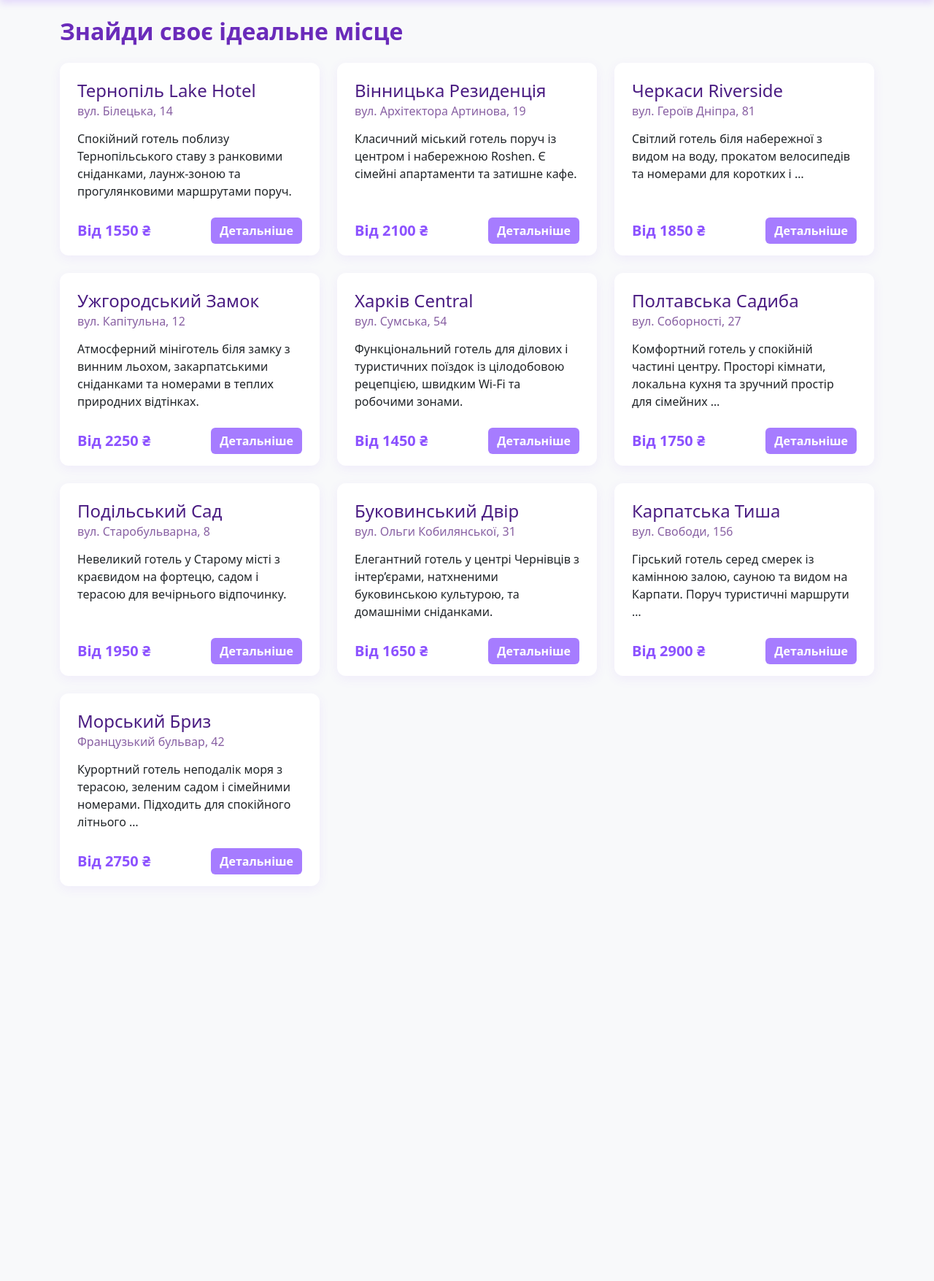
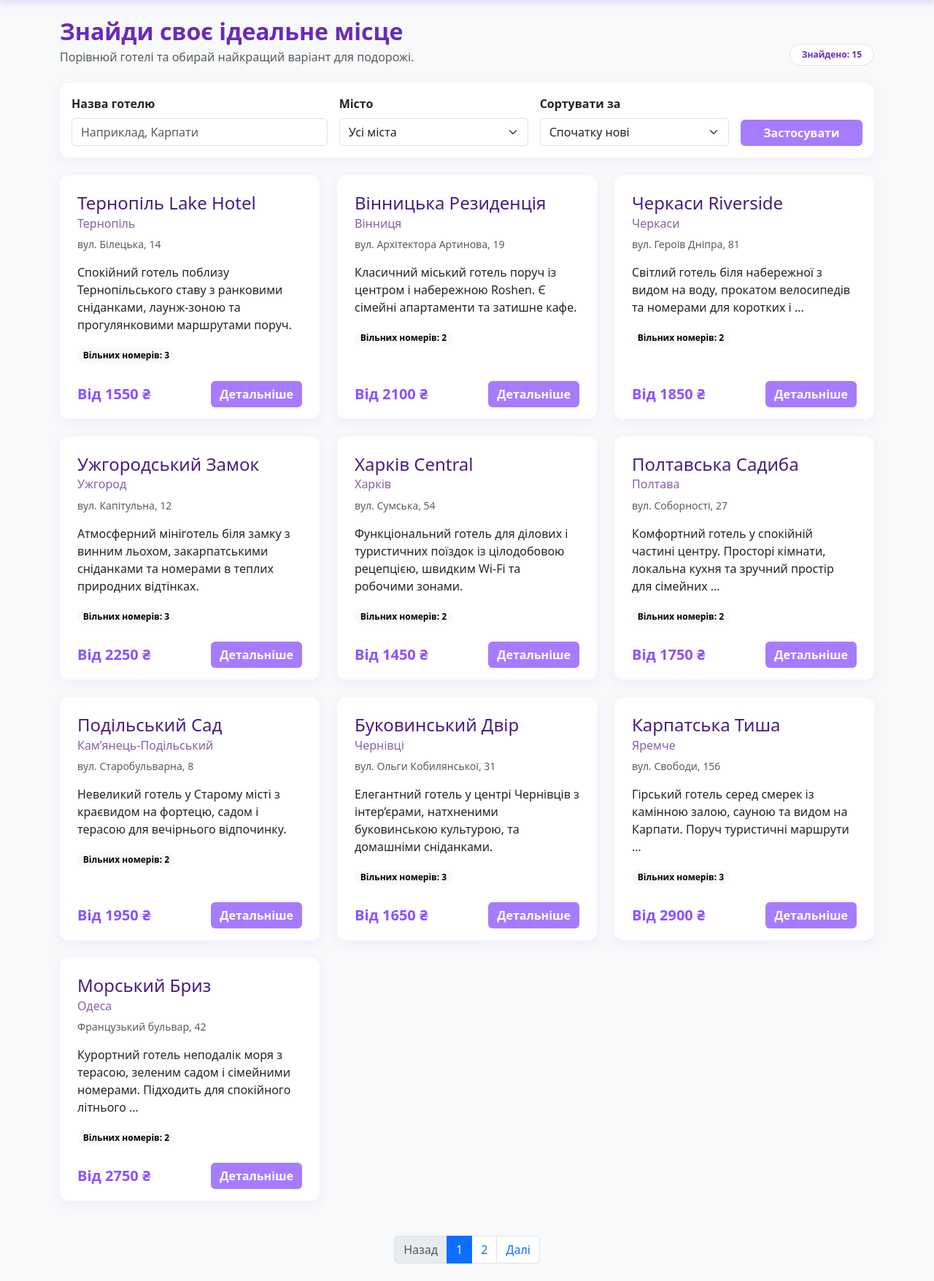
Before and after one commit to Noi1-3/Booking, a Django app: page /hotels/ in a window 1280 px wide. Shown: the part 56-1811 px from the top of the page at 73% size. Before the commit the page ends 1254 px from the top, so only its background shows below. Run offline with Django 5.2, Linux system fonts and the light colour scheme; data comes from the database, SQL or seed files in the repository; both versions use the stored data as it was after the commit.

Commit message:
Add sort UI on frontend, add stock hotels info

```diff
--- a/hotels/views/hotel.py
+++ b/hotels/views/hotel.py
@@ -1,6 +1,6 @@
 from django.contrib import messages
 from django.contrib.messages.views import SuccessMessageMixin
-from django.db.models import F, Min, Q
+from django.db.models import Count, F, Min, Q
 from django.urls import reverse_lazy
 from django.utils.translation import gettext as _
 from django.utils.translation import gettext_lazy as _l
@@ -33,6 +33,17 @@ class HotelListView(ListView):
     context_object_name = 'hotels'
     paginate_by = 10
 
+    SORT_OPTIONS = {
+        'newest': ('-created_at', 'id'),
+        'oldest': ('created_at', 'id'),
+        'title_asc': ('title', 'id'),
+        'title_desc': ('-title', 'id'),
+        'city_asc': ('city', 'title', 'id'),
+        'price_asc': (F('min_price').asc(nulls_last=True), 'title', 'id'),
+        'price_desc': (F('min_price').desc(nulls_last=True), 'title', 'id'),
+        'availability_desc': ('-available_rooms', 'title', 'id'),
+    }
+
     def get_queryset(self):
         queryset = (
             super().get_queryset()
@@ -41,30 +52,44 @@ class HotelListView(ListView):
                 min_price=Min(
                     'rooms__price_per_night',
                     filter=Q(rooms__is_available=True)
-                )
+                ),
+                available_rooms=Count(
+                    'rooms',
+                    filter=Q(rooms__is_available=True),
+                    distinct=True,
+                ),
             )
         )
 
-        city = self.request.GET.get('city')
-        title = self.request.GET.get('title')
+        city = self.request.GET.get('city', '').strip()
+        title = self.request.GET.get('title', '').strip()
 
         if city:
             queryset = queryset.filter(city__iexact=city)
         if title:
             queryset = queryset.filter(title__icontains=title)
 
-        sort = self.request.GET.get('sort')
+        sort = self.request.GET.get('sort', 'newest')
+        ordering = self.SORT_OPTIONS.get(sort, self.SORT_OPTIONS['newest'])
+        return queryset.order_by(*ordering)
 
-        if sort == 'price_asc':
-            queryset = queryset.order_by(F('min_price').asc(nulls_last=True))
-        elif sort == 'price_desc':
-            queryset = queryset.order_by(F('min_price').desc(nulls_last=True))
-        elif sort == 'date_asc':
-            queryset = queryset.order_by('created_at')
-        else:
-            queryset = queryset.order_by('-created_at')
+    def get_context_data(self, **kwargs):
+        context = super().get_context_data(**kwargs)
+        context['cities'] = (
+            Hotel.objects.exclude(city='')
+            .order_by('city')
+            .values_list('city', flat=True)
+            .distinct()
+        )
+        requested_sort = self.request.GET.get('sort', 'newest')
+        context['current_sort'] = (
+            requested_sort if requested_sort in self.SORT_OPTIONS else 'newest'
+        )
 
-        return queryset
+        query_params = self.request.GET.copy()
+        query_params.pop('page', None)
+        context['query_string'] = query_params.urlencode()
+        return context
 
 
 class HotelDetailView(DetailView):
--- a/templates/hotels/hotel_detail.html
+++ b/templates/hotels/hotel_detail.html
@@ -38,7 +38,7 @@
     <div class="col">
         <div class="card card-lilac card-hover h-100 p-3 flex-column d-flex">
             <h4 style="color: #4a1c82;">Номер {{ room.room_number }}</h4>
-            <p class="mb-1">Місткість: {{ room.capacity }} чол.</p>
+            <p class="mb-1">Місткість: {{ room.capacity }} ос.</p>
             <p class="fw-bold mb-3" style="color: #8c52ff;">{{ room.price_per_night }} ₴ / ніч</p>
 
             <div class="mt-auto">
--- a/templates/hotels/hotel_list.html
+++ b/templates/hotels/hotel_list.html
@@ -3,7 +3,53 @@
 {% block title %}Наші готелі{% endblock %}
 
 {% block content %}
-<h2 class="text-lilac mb-4 fw-bold">Знайди своє ідеальне місце</h2>
+<div class="d-flex flex-column flex-lg-row justify-content-between align-items-lg-end gap-2 mb-4">
+    <div>
+        <h2 class="text-lilac mb-1 fw-bold">Знайди своє ідеальне місце</h2>
+        <p class="text-muted mb-0">Порівнюй готелі та обирай найкращий варіант для подорожі.</p>
+    </div>
+    <span class="badge rounded-pill bg-white text-lilac border px-3 py-2">
+        Знайдено: {{ paginator.count }}
+    </span>
+</div>
+
+<form method="get" class="card card-lilac p-3 mb-4" aria-label="Пошук і сортування готелів">
+    <div class="row g-3 align-items-end">
+        <div class="col-12 col-md-4">
+            <label for="title" class="form-label fw-semibold">Назва готелю</label>
+            <input type="search" class="form-control" id="title" name="title"
+                   value="{{ request.GET.title }}" placeholder="Наприклад, Карпати">
+        </div>
+        <div class="col-12 col-md-3">
+            <label for="city" class="form-label fw-semibold">Місто</label>
+            <select class="form-select" id="city" name="city">
+                <option value="">Усі міста</option>
+                {% for city in cities %}
+                    <option value="{{ city }}" {% if request.GET.city == city %}selected{% endif %}>{{ city }}</option>
+                {% endfor %}
+            </select>
+        </div>
+        <div class="col-12 col-md-3">
+            <label for="sort" class="form-label fw-semibold">Сортувати за</label>
+            <select class="form-select" id="sort" name="sort">
+                <option value="newest" {% if current_sort == 'newest' %}selected{% endif %}>Спочатку нові</option>
+                <option value="oldest" {% if current_sort == 'oldest' %}selected{% endif %}>Спочатку давні</option>
+                <option value="price_asc" {% if current_sort == 'price_asc' %}selected{% endif %}>Ціна: від нижчої</option>
+                <option value="price_desc" {% if current_sort == 'price_desc' %}selected{% endif %}>Ціна: від вищої</option>
+                <option value="title_asc" {% if current_sort == 'title_asc' %}selected{% endif %}>Назва: А–Я</option>
+                <option value="title_desc" {% if current_sort == 'title_desc' %}selected{% endif %}>Назва: Я–А</option>
+                <option value="city_asc" {% if current_sort == 'city_asc' %}selected{% endif %}>Місто: А–Я</option>
+                <option value="availability_desc" {% if current_sort == 'availability_desc' %}selected{% endif %}>Найбільше вільних номерів</option>
+            </select>
+        </div>
+        <div class="col-12 col-md-2 d-grid gap-2">
+            <button type="submit" class="btn btn-lilac">Застосувати</button>
+            {% if request.GET.title or request.GET.city or request.GET.sort %}
+                <a href="{% url 'hotel_list' %}" class="btn btn-sm btn-link text-secondary">Скинути</a>
+            {% endif %}
+        </div>
+    </div>
+</form>
 
 <div class="row row-cols-1 row-cols-md-2 row-cols-lg-3 g-4">
     {% for hotel in object_list %}
@@ -11,8 +57,12 @@
         <div class="card card-lilac card-hover h-100 p-2">
             <div class="card-body">
                 <h4 class="card-title" style="color: #4a1c82;">{{ hotel.title }}</h4>
-                <h6 class="card-subtitle mb-3" style="color: #8860a3;">{{ hotel.address }}</h6>
+                <h6 class="card-subtitle mb-2" style="color: #8860a3;">{{ hotel.city }}</h6>
+                <p class="small text-muted mb-3">{{ hotel.address }}</p>
                 <p class="card-text">{{ hotel.description|truncatewords:15 }}</p>
+                <span class="badge rounded-pill text-bg-light">
+                    Вільних номерів: {{ hotel.available_rooms }}
+                </span>
             </div>
             <div class="card-footer bg-transparent border-0 d-flex justify-content-between align-items-center">
                 <span class="fs-5 fw-bold" style="color: #8c52ff;">
@@ -33,4 +83,22 @@
     </div>
     {% endfor %}
 </div>
+
+{% if is_paginated %}
+<nav class="mt-5" aria-label="Навігація сторінками каталогу">
+    <ul class="pagination justify-content-center">
+        <li class="page-item {% if not page_obj.has_previous %}disabled{% endif %}">
+            <a class="page-link" href="{% if page_obj.has_previous %}?{% if query_string %}{{ query_string }}&amp;{% endif %}page={{ page_obj.previous_page_number }}{% else %}#{% endif %}">Назад</a>
+        </li>
+        {% for page_number in paginator.page_range %}
+            <li class="page-item {% if page_obj.number == page_number %}active{% endif %}">
+                <a class="page-link" href="?{% if query_string %}{{ query_string }}&amp;{% endif %}page={{ page_number }}">{{ page_number }}</a>
+            </li>
+        {% endfor %}
+        <li class="page-item {% if not page_obj.has_next %}disabled{% endif %}">
+            <a class="page-link" href="{% if page_obj.has_next %}?{% if query_string %}{{ query_string }}&amp;{% endif %}page={{ page_obj.next_page_number }}{% else %}#{% endif %}">Далі</a>
+        </li>
+    </ul>
+</nav>
+{% endif %}
 {% endblock %}
```
Also changed, not shown: db.sqlite3, hotels/migrations/0004_add_sample_hotels.py (added).
